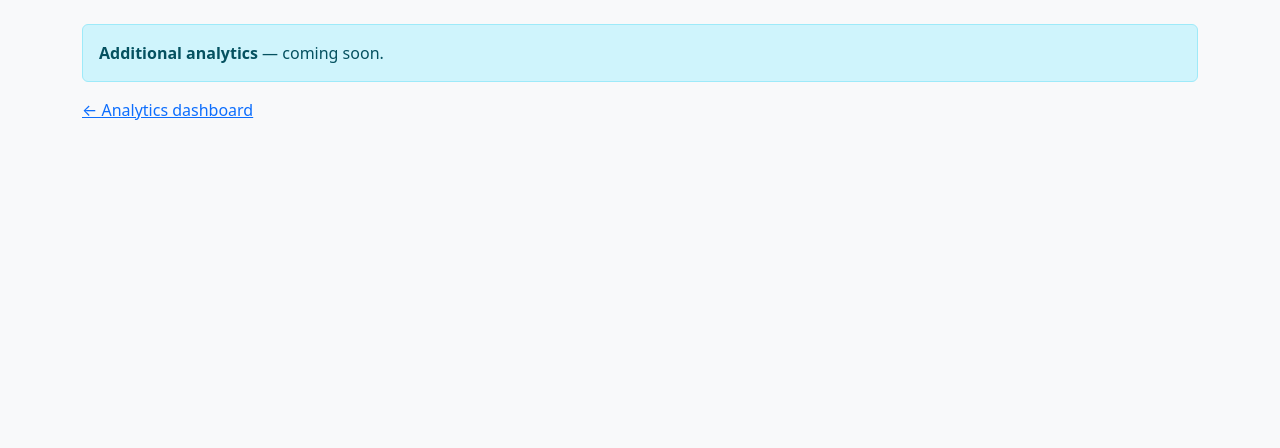
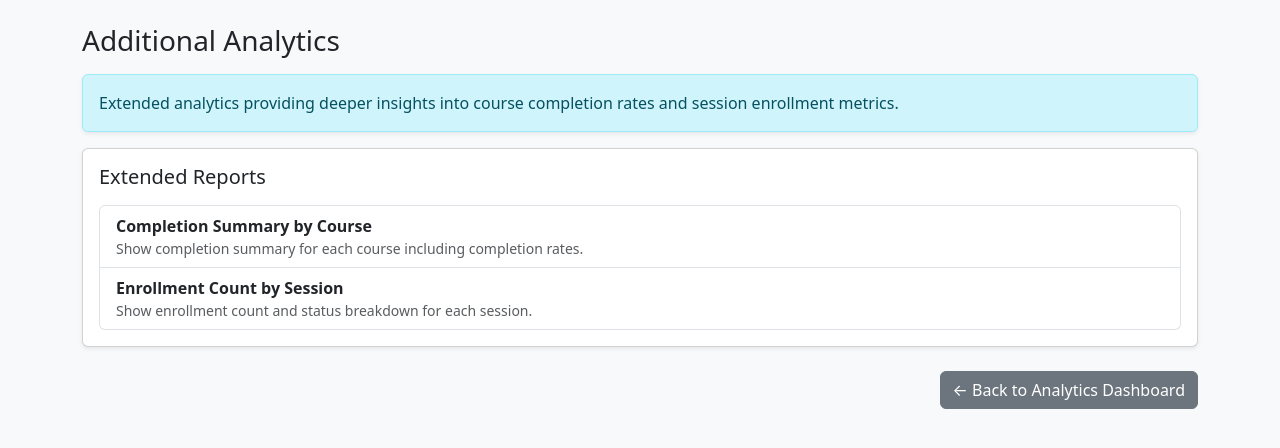
Before and after one commit to alfonsojose-go/EmployeeTrainingSessionAnalyticsPortal, a Django app: page /analytics/extra/ in a window 1280 px wide. Shown: the part 56-504 px from the top of the page. Run offline with Django 5.2, Linux system fonts and the light colour scheme; data that the repository does not hold is empty.

Commit message:
Implemented Course Popularity, Completion Summary, and Enrollment Count Analytics

```diff
--- a/main_project/employee/templates/employee/analytics_placeholder.html
+++ b/main_project/employee/templates/employee/analytics_placeholder.html
@@ -1,9 +1,34 @@
 {% extends "employee/base.html" %}
-{% block title %}{{ page_title }}{% endblock %}
+{% block title %}Additional Analytics{% endblock %}
+
 {% block content %}
-<!-- Temporary placeholder shown for analytics pages under construction. -->
-<div class="alert alert-info">
-  <strong>{{ page_title }}</strong> — coming soon.
+<h1 class="h3 mb-3">Additional Analytics</h1>
+
+<div class="alert alert-info shadow-sm">
+  Extended analytics providing deeper insights into course completion rates and session enrollment metrics.
 </div>
-<p><a href="{% url 'analytics_hub' %}">← Analytics dashboard</a></p>
+
+<div class="card shadow-sm">
+  <div class="card-body">
+    <h5 class="mb-3">Extended Reports</h5>
+
+    <div class="list-group">
+      <a class="list-group-item list-group-item-action" href="{% url 'completion_summary' %}">
+        <strong>Completion Summary by Course</strong>
+        <div class="small text-muted">Show completion summary for each course including completion rates.</div>
+      </a>
+
+      <a class="list-group-item list-group-item-action" href="{% url 'enrollment_by_session' %}">
+        <strong>Enrollment Count by Session</strong>
+        <div class="small text-muted">Show enrollment count and status breakdown for each session.</div>
+      </a>
+    </div>
+  </div>
+</div>
+
+<div class="mt-4 d-flex justify-content-end">
+  <a href="{% url 'analytics_hub' %}" class="btn btn-secondary">
+    ← Back to Analytics Dashboard
+  </a>
+</div>
 {% endblock %}
--- a/main_project/employee/urls.py
+++ b/main_project/employee/urls.py
@@ -27,7 +27,7 @@ urlpatterns = [
     ),
     path(
         "analytics/course-popularity/",
-        views.course_popularity_placeholder,
+        views.course_popularity,
         name="course_popularity",
     ),
     path(
@@ -35,9 +35,8 @@ urlpatterns = [
     views.employee_transcript,
     name="employee_transcript",
     ),
-    path(
-        "analytics/extra/",
-        views.analytics_extra_placeholder,
-        name="analytics_extra",
-    ),
+    # Additional Analytics URLs (FIXED)
+    path("analytics/extra/", views.analytics_extra, name="analytics_extra"),
+    path("analytics/completion-summary/", views.completion_summary_by_course, name="completion_summary"),
+    path("analytics/enrollment-by-session/", views.enrollment_count_by_session, name="enrollment_by_session"),
 ]
--- a/main_project/employee/views.py
+++ b/main_project/employee/views.py
@@ -1,8 +1,9 @@
-from django.db.models import Count
+from django.db.models import Count, Q
 from django.shortcuts import get_object_or_404, redirect, render
 
 from .forms import EnrollmentForm, EmployeeForm, CourseForm, SessionForm
 from .models import Course, Employee, Enrollment, Session
+
 
 
 def home(request):
@@ -30,7 +31,7 @@ def employee_list(request):
     return render(request, "employee/employee_list.html", context)
 
 def employee_create(request):
-    """Create a new enrollment and redirect to the enrollment list."""
+    """Create a new employee and redirect to the employee list."""
     if request.method == "POST":
         form = EmployeeForm(request.POST)
         if form.is_valid():
@@ -82,7 +83,7 @@ def course_list(request):
     return render(request, "employee/course_list.html", context)
 
 def course_create(request):
-    """Create a new enrollment and redirect to the enrollment list."""
+    """Create a new course and redirect to the course list."""
     if request.method == "POST":
         form = CourseForm(request.POST)
         if form.is_valid():
@@ -144,7 +145,7 @@ def session_list(request):
     return render(request, "employee/session_list.html", context)
 
 def session_create(request):
-    """Create a new enrollment and redirect to the enrollment list."""
+    """Create a new session and redirect to the session list."""
     if request.method == "POST":
         form = SessionForm(request.POST)
         if form.is_valid():
@@ -285,9 +286,48 @@ def analytics_placeholder(request, page_title: str):
     )
 
 
-def course_popularity_placeholder(request):
-    """Placeholder endpoint for the course popularity report."""
-    return analytics_placeholder(request, "Course Popularity")
+def course_popularity(request):
+    """
+    Identify which courses have the most enrollments.
+    Count enrollments grouped by course and display success rate.
+    """
+    courses = Course.objects.all()
+    course_data = []
+
+    for course in courses:
+        # Get all sessions for this course
+        sessions = Session.objects.filter(course=course)
+
+        # Count total enrollments for this course
+        total_enrollments = Enrollment.objects.filter(session__in=sessions).count()
+
+        # Count completed enrollments for this course
+        completed_enrollments = Enrollment.objects.filter(
+            session__in=sessions,
+            status='COMPLETED'
+        ).count()
+
+        # Calculate success rate
+        if total_enrollments > 0:
+            success_rate = (completed_enrollments / total_enrollments) * 100
+        else:
+            success_rate = 0
+
+        course_data.append({
+            'course_title': course.title,
+            'total_enrollments': total_enrollments,
+            'success_rate': success_rate,
+        })
+
+    # Sort by total_enrollments (highest first)
+    course_data.sort(key=lambda x: x['total_enrollments'], reverse=True)
+
+    context = {
+        'course_data': course_data,
+    }
+
+    return render(request, "employee/analytics_course_popularity.html", context)
+
 
 
 def employee_transcript(request):
@@ -321,3 +361,108 @@ def employee_transcript(request):
 def analytics_extra_placeholder(request):
     """Placeholder endpoint for additional analytics reports."""
     return analytics_placeholder(request, "Additional analytics")
+
+def analytics_extra(request):
+    """
+    Additional analytics hub page showing links to:
+    1. Completion summary by course
+    2. Enrollment count by session
+    """
+    from .models import Course, Session, Enrollment
+
+    total_courses = Course.objects.count()
+    total_sessions = Session.objects.count()
+    total_enrollments = Enrollment.objects.count()
+
+    context = {
+        'total_courses': total_courses,
+        'total_sessions': total_sessions,
+        'total_enrollments': total_enrollments,
+    }
+
+    return render(request, "employee/analytics_placeholder.html", context)
+
+def completion_summary_by_course(request):
+    """
+    Show completion summary for each course.
+    Displays: Course Title, Total Enrollments, Completed, Cancelled, Enrolled (in progress), Completion Rate
+    """
+    courses = Course.objects.all()
+    course_data = []
+
+    for course in courses:
+        # Get all sessions for this course
+        sessions = Session.objects.filter(course=course)
+
+        # Get enrollment counts by status
+        total_enrollments = Enrollment.objects.filter(session__in=sessions).count()
+        completed = Enrollment.objects.filter(session__in=sessions, status='COMPLETED').count()
+        cancelled = Enrollment.objects.filter(session__in=sessions, status='CANCELLED').count()
+        enrolled = Enrollment.objects.filter(session__in=sessions, status='ENROLLED').count()
+
+        # Calculate completion rate
+        if total_enrollments > 0:
+            completion_rate = (completed / total_enrollments) * 100
+        else:
+            completion_rate = 0
+
+        course_data.append({
+            'course_title': course.title,
+            'category': course.get_category_display(),
+            'total_enrollments': total_enrollments,
+            'completed': completed,
+            'cancelled': cancelled,
+            'enrolled': enrolled,
+            'completion_rate': completion_rate,
+        })
+
+    # Sort by completion rate (highest first)
+    course_data.sort(key=lambda x: x['completion_rate'], reverse=True)
+
+    context = {
+        'course_data': course_data,
+    }
+
+    return render(request, "employee/analytics_completion_summary.html", context)
+
+def enrollment_count_by_session(request):
+    """
+    Show enrollment count for each session.
+    Displays: Course Title, Session Date, Instructor, Mode, Total Enrollments, Status Breakdown
+    """
+    sessions = Session.objects.all().order_by('-session_date')
+    session_data = []
+
+    for session in sessions:
+        # Get enrollment counts for this session
+        total_enrollments = Enrollment.objects.filter(session=session).count()
+        completed = Enrollment.objects.filter(session=session, status='COMPLETED').count()
+        cancelled = Enrollment.objects.filter(session=session, status='CANCELLED').count()
+        enrolled = Enrollment.objects.filter(session=session, status='ENROLLED').count()
+
+        # Calculate fill rate (if there's a max capacity field)
+        # Add if you have a capacity field in Session model
+        fill_rate = 0
+        if hasattr(session, 'capacity') and session.capacity and session.capacity > 0:
+            fill_rate = (total_enrollments / session.capacity) * 100
+
+        session_data.append({
+            'course_title': session.course.title,
+            'session_date': session.session_date,
+            'instructor': session.instructor_name,
+            'mode': session.get_mode_display(),
+            'total_enrollments': total_enrollments,
+            'completed': completed,
+            'cancelled': cancelled,
+            'enrolled': enrolled,
+            'fill_rate': fill_rate,
+        })
+
+    # Sort by total enrollments (most popular sessions first)
+    session_data.sort(key=lambda x: x['total_enrollments'], reverse=True)
+
+    context = {
+        'session_data': session_data,
+    }
+
+    return render(request, "employee/analytics_enrollment_by_session.html", context)
```
Also changed, not shown: main_project/employee/templates/employee/analytics_completion_summary.html (added, +64 -0 lines), main_project/employee/templates/employee/analytics_course_popularity.html (added, +54 -0 lines), main_project/employee/templates/employee/analytics_enrollment_by_session.html (added, +58 -0 lines).
